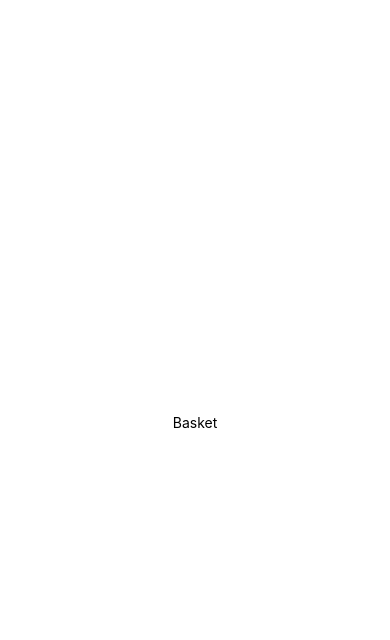
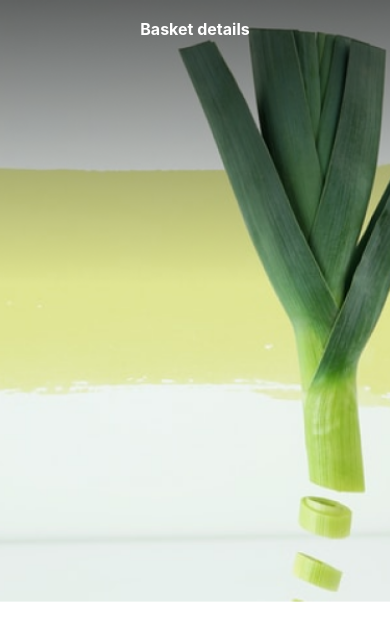
Before and after one commit to RaffeuL/Orgs-Alura, a React Native app: screen / in a window 390 px wide. Shown: the top 640 px of the page. Built offline with nearby package versions, Linux system fonts and the light colour scheme.

Commit message:
creates styles for basket component

```diff
--- a/App.js
+++ b/App.js
@@ -1,21 +1,11 @@
-import { StatusBar } from 'expo-status-bar';
-import { StyleSheet, Text, View } from 'react-native';
+import { StatusBar, SafeAreaView } from 'react-native';
 import Basket from './src/screens/Basket';
 
 export default function App() {
   return (
-    <View style={styles.container}>
+    <SafeAreaView>
+      <StatusBar />
       <Basket />
-      <StatusBar style="auto" />
-    </View>
+    </SafeAreaView>
   );
 }
-
-const styles = StyleSheet.create({
-  container: {
-    flex: 1,
-    backgroundColor: '#fff',
-    alignItems: 'center',
-    justifyContent: 'center',
-  },
-});
--- a/src/screens/Basket.js
+++ b/src/screens/Basket.js
@@ -1,6 +1,30 @@
 import React from 'react';
-import { Text } from 'react-native';
+import { Image,Text, StyleSheet, Dimensions } from 'react-native';
+import topo from '../assets/topo.png';
+
+const width = Dimensions.get('screen').width;
 
 export default function Basket() {
-    return <Text>Basket</Text>
+    return <>
+    <Image source={topo}  style={styles.topo} />
+    <Text style={styles.title} >Basket details</Text>
+    </>
+
 }
+
+const styles = StyleSheet.create({
+    topo: {
+        width: "100%",
+        height: 578 / 768 * width,
+    },
+    title: {
+        width: "100%",
+        position: "absolute",
+        textAlign: "center",
+        fontSize: 16,
+        lineHeight: 26,
+        color: "white",
+        fontWeight: "bold",
+        padding: 16,
+    }
+})
```
